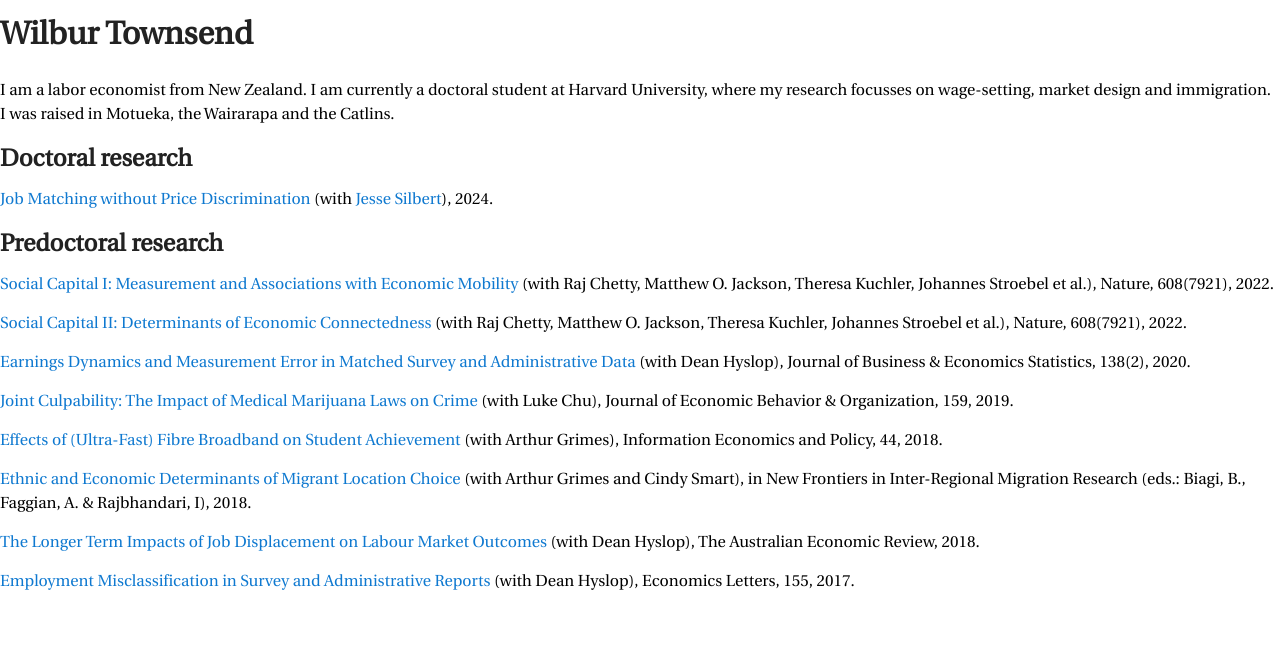
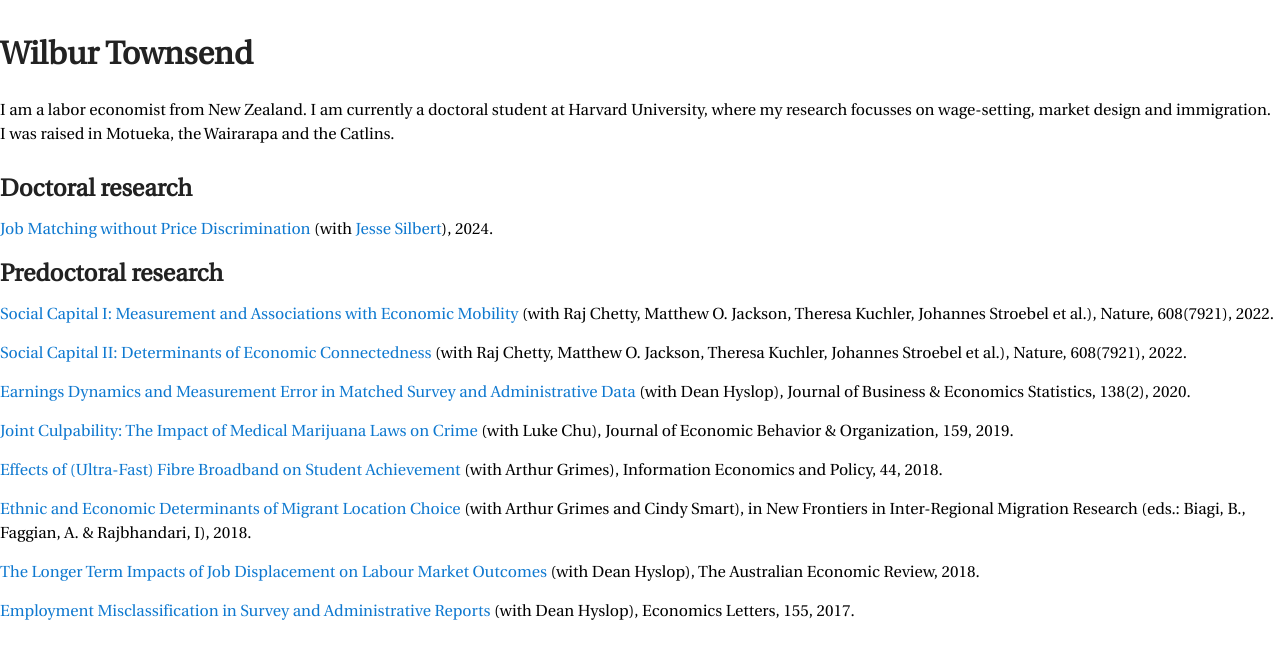
Before and after one commit to wilburtownsend/wilburtownsend.github.io, a Jekyll site: the page built from index.md, in a window 1280 px wide. Shown: the top 659 px of the page. Built offline with Jekyll 4.4.1, drawn with Linux system fonts in a browser that asks for light colours; our own code applies the rules of GitHub Pages for plain Markdown files.

Commit message:
Update style.css

```diff
--- a/assets/style.css
+++ b/assets/style.css
@@ -122,6 +122,10 @@ td{padding:10px;border:1px solid #373737}
 .tar_download_link:hover{background:url(../images/sprite_download.png) no-repeat top right}
 #main_content{padding-top:40px}
 #footer_wrap{background:#212121}
+
+#left_column{position:relative;  left:0px; top:20px}
+#right_column{position:relative;  top:30px}
+
 @media screen and (max-width: 992px){img{max-width:100%}
 }
 @media screen and (max-width: 480px){body{font-size:14px}
```
